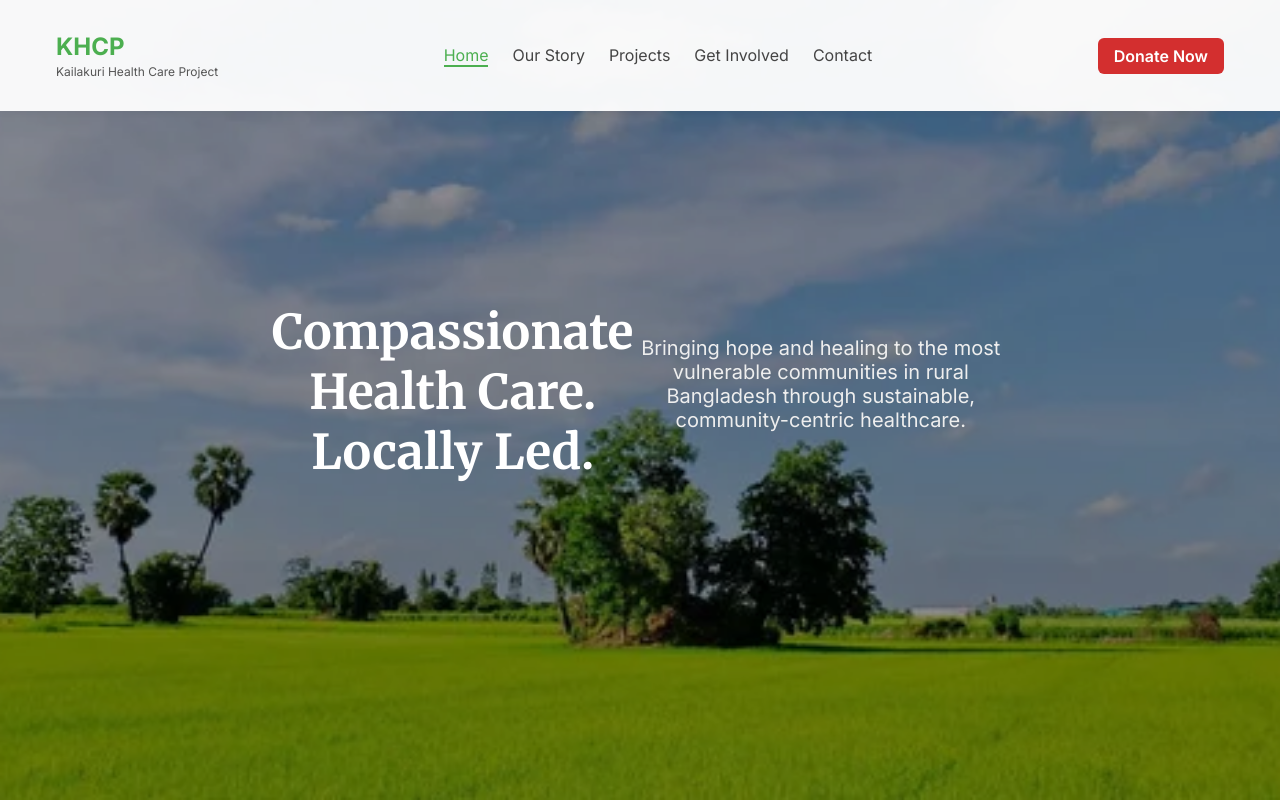
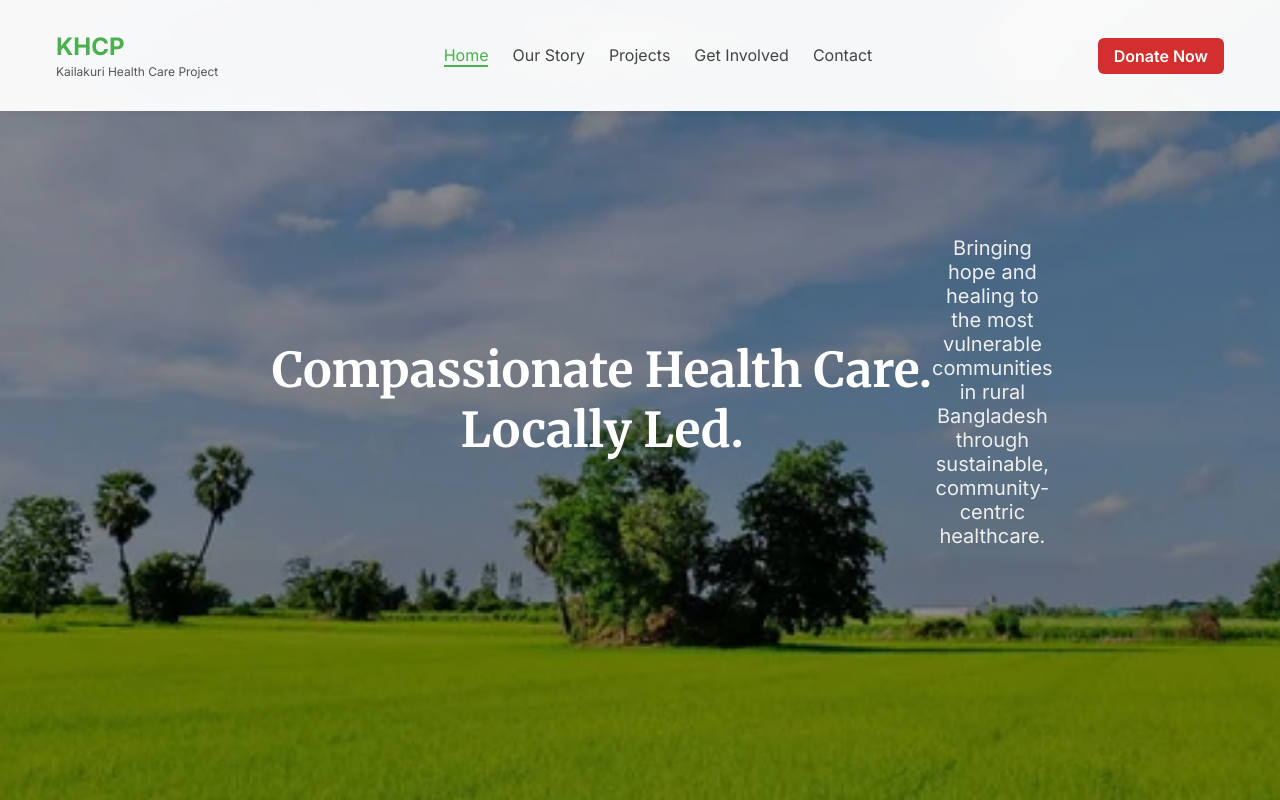
Before and after one commit to ronniehaquehub/kailakuri-website, a plain HTML site: page index.html in a window 1280 px wide. Drawn offline with Linux system fonts and the light colour scheme.

Commit message:
kailakuri-hero-text-fix

```diff
--- a/assets/css/hero-modern.css
+++ b/assets/css/hero-modern.css
@@ -103,3 +103,16 @@ a {
   margin-right: auto;
   text-align: center;
 }
+
+
+.hero-title {
+  display: inline-block;
+  white-space: nowrap;
+  text-align: center;
+  margin: 0 auto;
+}
+.hero-subtext {
+  display: block;
+  margin-top: 1rem;
+  text-align: center;
+}
```
